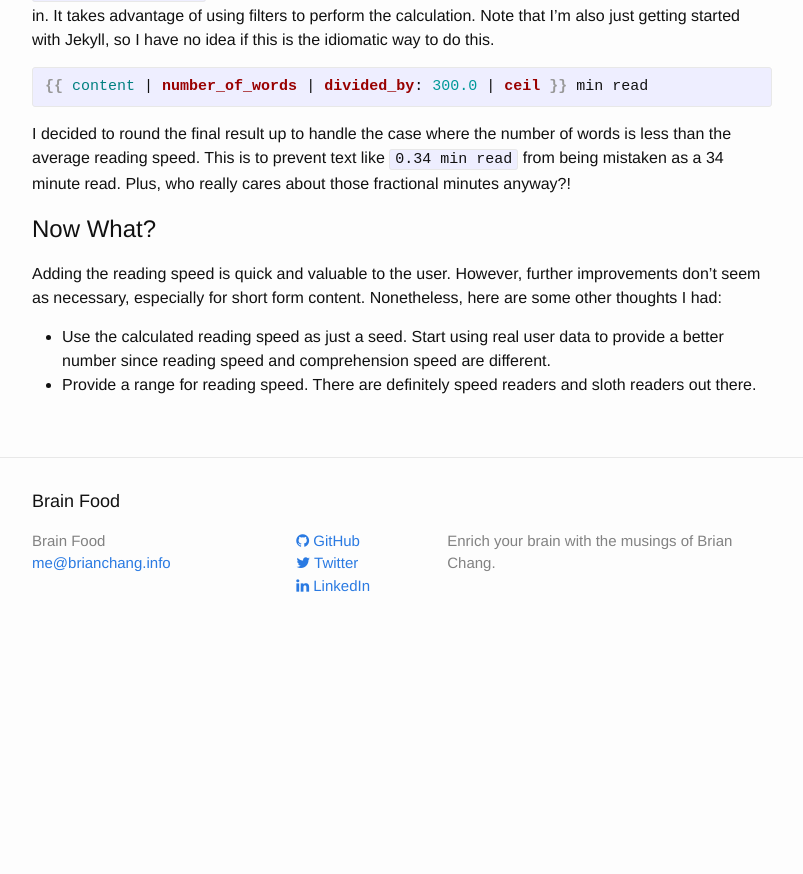
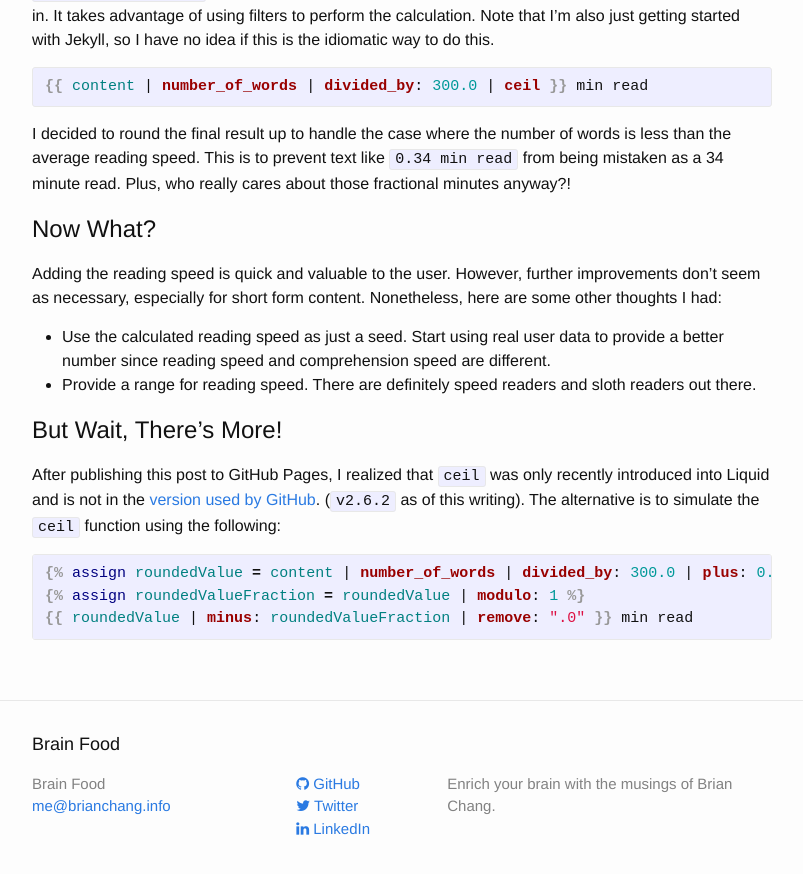
Before and after one commit to eviltoylet/eviltoylet.github.io, a Jekyll site: the page built from _posts/2015-12-31-reading-time.markdown, in a window 1280 px wide and 900 px high, scrolled down 618 px. Shown: the top 874 px of the window, without its empty margins (238-1041 px from the left). Built offline with Jekyll 4.4.1, drawn with Linux system fonts in a browser that asks for light colours; nearby versions of some CDN libraries; before the commit the page ends 1275 px from its top, so only the background shows below that.

Commit message:
Simulate the ceil function

```diff
--- a/_layouts/post.html
+++ b/_layouts/post.html
@@ -10,7 +10,9 @@ layout: default
       {% if page.author %}
       • <span itemprop="author" itemscope itemtype="http://schema.org/Person"><span itemprop="name">{{ page.author }}</span></span>
       {% endif %}
-      • <span>{{ content | number_of_words | divided_by: 300.0 | ceil }} min read</span>
+      {% assign roundedValue = content | number_of_words | divided_by: 300.0 | plus: 0.99 %}
+      {% assign roundedValueFraction = roundedValue | modulo: 1 %}
+      • <span>{{ roundedValue | minus: roundedValueFraction | remove: ".0" }} min read</span>
     </p>
   </header>
 
--- a/_posts/2015-12-31-reading-time.markdown
+++ b/_posts/2015-12-31-reading-time.markdown
@@ -32,3 +32,15 @@ Adding the reading speed is quick and valuable to the user. However, further imp
 
 - Use the calculated reading speed as just a seed. Start using real user data to provide a better number since reading speed and comprehension speed are different.
 - Provide a range for reading speed. There are definitely speed readers and sloth readers out there.
+
+# But Wait, There's More!
+After publishing this post to GitHub Pages, I realized that `ceil` was only recently introduced into Liquid and is not in the [version used by GitHub](https://pages.github.com/versions/). (`v2.6.2` as of this writing).
+The alternative is to simulate the `ceil` function using the following:
+
+{% highlight liquid %}
+{% raw %}
+{% assign roundedValue = content | number_of_words | divided_by: 300.0 | plus: 0.99 %}
+{% assign roundedValueFraction = roundedValue | modulo: 1 %}
+{{ roundedValue | minus: roundedValueFraction | remove: ".0" }} min read
+{% endraw %}
+{% endhighlight %}
```
